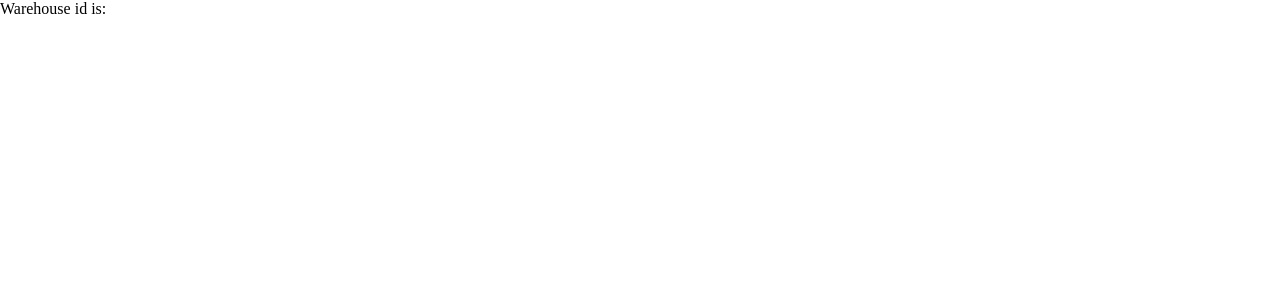
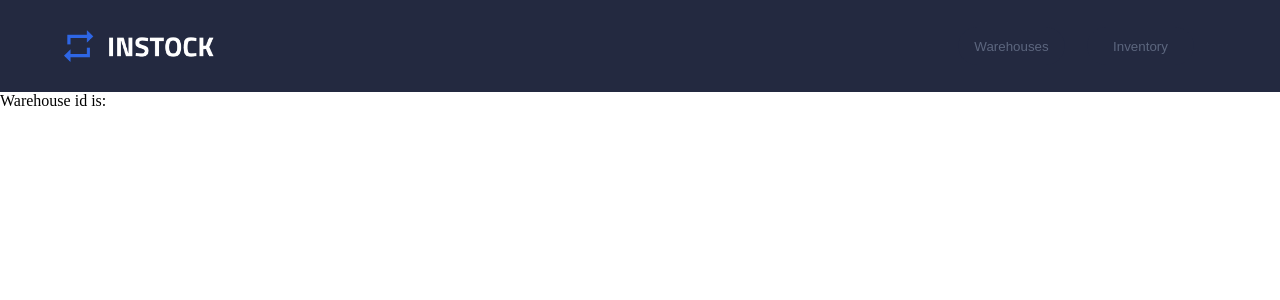
Before and after one commit to sunshineagoo17/group-four-instock, a React (Create React App) app: page / in a window 1280 px wide. Shown: the top 300 px of the page. Built offline with nearby package versions, Linux system fonts and the light colour scheme.

Commit message:
header-done

```diff
--- a/package.json
+++ b/package.json
@@ -10,7 +10,7 @@
     "react-dom": "^18.3.1",
     "react-router-dom": "^6.23.0",
     "react-scripts": "5.0.1",
-    "sass": "^1.77.0",
+    "sass": "^1.77.1",
     "web-vitals": "^2.1.4"
   },
   "scripts": {
--- a/src/App.js
+++ b/src/App.js
@@ -1,17 +1,20 @@
 import { BrowserRouter, Routes, Route } from 'react-router-dom';
+import Header from './components/Header';
 
 import './App.scss';
 
 //Page Import
 import Inventory from './pages/Inventory/Inventory.js';
 import Warehouse from './pages/Warehouse/Warehouse.js';
-const App = () => (
+const App = () => (<>
+
   <BrowserRouter>
+  <Header />
     <Routes>
       <Route path='/' element={<Warehouse />} />
       <Route path='/:warehouseId' element={<Warehouse />} />
       <Route path='/inventory' element={<Inventory />} />
     </Routes>
   </BrowserRouter>
-);
+  </>);
 export default App;
--- /dev/null
+++ b/src/components/Header.js
@@ -0,0 +1,20 @@
+import React from 'react'
+import logo from '../assets/images/InStock-Logo_2x.png';
+import './Header.scss';
+import { useNavigate } from 'react-router-dom';
+
+function Header() {
+    const navigate = useNavigate()
+  return (<>
+  <header>
+  <img className='instock-logo' src={logo}/>
+  <div className='button-header-container'>
+  <button className='header-button' onClick={()=> navigate('warehouse')} >Warehouses</button>
+  <button className='header-button' onClick={()=> navigate('inventory')}>Inventory</button>
+  </div>
+  </header>
+
+    </> )
+}
+
+export default Header
--- /dev/null
+++ b/src/components/Header.scss
@@ -0,0 +1,83 @@
+header{
+    width: 100%;
+    height: 136px;
+    background-color: #232940;
+    display: flex;
+    flex-direction: column;
+    align-items: center;
+}
+.instock-logo{
+    width: 129px;
+    margin-top: 28px;
+}
+.button-header-container{
+    width: 100%;
+    margin: auto;
+    display: flex;
+    justify-content: space-between;
+}
+.header-button:hover{
+    background-color: #13182C; //$pri-black
+    text-decoration: underline solid #2E66E5;
+    border:2px solid #2E66E5 ; //$pri-indigo
+    color: #fafafa;
+}
+
+.header-button{
+    width: 163px;
+    height: 36px;
+    background-color: #232940;
+    color:#5C667E;
+    border-color: #232940;
+    border: none;
+    border-radius: 40px;
+    margin-left: 5%;
+    margin-right: 5%;
+    flex-grow: 1;
+    cursor: pointer;
+
+}
+
+@media (min-width: 768px){
+    header{
+        height: 92px;
+        flex-direction: row;
+        justify-content: space-between;
+        align-items: center;
+    }
+    .instock-logo{
+        width: 150px;
+        margin-top: 0px;
+        margin-left: 30px;
+    }
+    .button-header-container{
+        width: 30%;
+        margin: 0;
+        margin-right: 30px;
+    }
+    .header-button{
+        width: 107px;
+        height: 38px;
+    }
+
+
+}
+
+@media (min-width: 1200px){
+    .instock-logo{
+        margin-left: 5%;
+    }
+    .button-header-container{
+        width: 280px;
+        margin-right: 5%;
+        justify-content:space-evenly;
+
+    }
+    .header-button{
+        margin: 0;
+
+        flex-grow: 0;
+    }
+
+
+}
```
Also changed, not shown: 1 other file (tests, documents, lock files or other folders).
